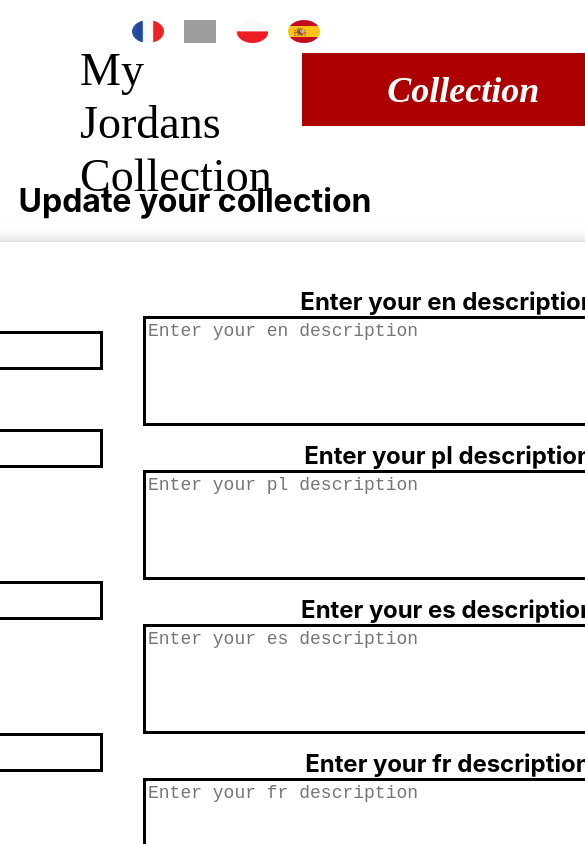
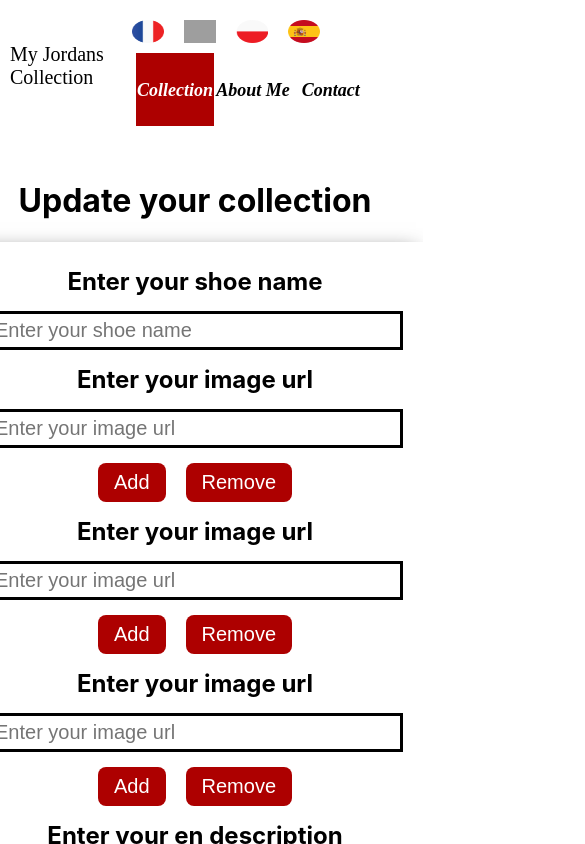
Before and after one commit to Jaroslaw-Bak/jordany, a React (Create React App) app: page /admin in a window 390 px wide. Shown: the top 844 px of the page, 585 px wide, since content can reach past the window. Built offline with nearby package versions, Linux system fonts and the light colour scheme; sample sign-in values are in the browser's storage; grey boxes are pictures that could not be loaded; a web font is replaced by a local one.

Commit message:
last commit

```diff
--- a/src/components/AdminPage.js
+++ b/src/components/AdminPage.js
@@ -18,7 +18,7 @@
   const  handleAddBoot = async () => {
 
     let id;
-    await axios.get("http://localhost:3050/api/shoes/").then(response => {
+    await axios.get("https://sparkling-understood-pyramid.glitch.me/api/shoes/").then(response => {
       id = response.data[response.data.length -1].id
     })
 
@@ -78,8 +78,7 @@
         id: id+1,
         imgs: imgUrl
       }
-
-      axios.post("http://localhost:3050/api/shoes/", boot).then(response => {
+      axios.post("https://sparkling-understood-pyramid.glitch.me/api/shoes/", boot).then(response => {
         if(response.status == 201){
           console.log("boot added")
         }else {
--- a/src/components/AdminSgnIn.js
+++ b/src/components/AdminSgnIn.js
@@ -12,7 +12,7 @@
 
   const handleSubmit = () => {
 
-    axios.post("http://localhost:3050/api/login", { username, password}).then(response => {
+    axios.post("https://sparkling-understood-pyramid.glitch.me/api/login", { username, password}).then(response => {
       if(response.data.isAuthenticated){
         console.log("logged in")
         sessionStorage.setItem("isAuthenticated", "true");
--- a/src/components/Contact.js
+++ b/src/components/Contact.js
@@ -30,7 +30,7 @@
         <label htmlFor="email">{t('Contact.email')}:</label>
         <input value={email} onChange={(e)=> setEmail(e.target.value)} placeholder={t('Contact.placeholders.email')} type="text" id="email" name="name"></input>
         </div>
-        {/* <label htmlFor="message">{t('Contact.message')}</label> */}
+        <label htmlFor="message">{t('Contact.message')}</label>
         <textarea value={message} onChange={(e)=> setMessage(e.target.value)} placeholder={t('Contact.placeholders.message')} id="message" name="message" />
         <button type="submit">{t('Contact.button')}</button>
 
--- a/src/components/Header.js
+++ b/src/components/Header.js
@@ -4,7 +4,6 @@
 import {Link, useHistory} from "react-router-dom";
 import { useTranslation } from "react-i18next";
 import fr from '../images/fr.png';
-import it from '../images/it.png';
 import pl from '../images/pl.png';
 import sp from '../images/sp.png';
 import { useUpdateLanguage } from "./LanguageContext";
--- a/src/components/Home.js
+++ b/src/components/Home.js
@@ -8,7 +8,7 @@
 
 
   useEffect(() => {
-    axios.get("http://localhost:3050/api/shoes/").then(response => {
+    axios.get("https://sparkling-understood-pyramid.glitch.me/api/shoes/").then(response => {
       setShoes(response.data)
   });
 
--- a/src/components/SingleBootPage.js
+++ b/src/components/SingleBootPage.js
@@ -30,7 +30,7 @@
   }, [id])
 
   const fetchBoot = ()=> {
-    axios.get("http://localhost:3050/api/shoe/", {  params: {_id: parseInt(id)}  }).then(response => {
+    axios.get("https://sparkling-understood-pyramid.glitch.me/api/shoe/", {  params: {_id: parseInt(id)}  }).then(response => {
       setBoot(response.data)
       setImages(response.data[0].imgs)
     });
@@ -43,7 +43,7 @@
 
   const addComment =() => {
     if(commentUsername.length >= 3 && commentContent.length >= 3){
-      axios.post("http://localhost:3050/api/shoeup/", {_id: id, comment: { name: commentUsername, comment: commentContent}}).then(
+      axios.post("https://sparkling-understood-pyramid.glitch.me/api/shoeup/", {_id: id, comment: { name: commentUsername, comment: commentContent}}).then(
         response => {
           console.log(response);
           setShowAddCommentBox(!showAddCommentBox);
--- a/src/stylesheets/adminPage.css
+++ b/src/stylesheets/adminPage.css
@@ -78,3 +78,29 @@
   border: 3px solid #000;
   font-size: 18px;
 }
+
+@media (max-width: 1200px) {
+  .adminPage-container {
+    flex-direction: column;
+    padding: 10px;
+    align-items: center;
+  }
+
+  .adminPage textarea {
+    min-width: 400px;
+  }
+
+  .adminPage input {
+    min-width: 400px;
+  }
+
+  .adminPage-rightSide {
+    margin-left: 10px;
+    margin-right: 10px;
+  }
+
+  .adminPage-leftSide {
+    margin-left: 10px;
+    margin-right: 10px;
+  }
+}
--- a/src/stylesheets/header.css
+++ b/src/stylesheets/header.css
@@ -80,3 +80,19 @@
 .header-crimson div {
   color: #fff;
 }
+
+@media (max-width: 1400px) {
+  .header-logo {
+    font-size: 20px;
+    margin-left: 10px;
+  }
+
+  .header-right-side-nav {
+    width: 60vw;
+  }
+
+  .header-right-side-nav div {
+    font-size: 18px;
+    padding: 0;
+  }
+}
--- a/src/stylesheets/singlebootpage.css
+++ b/src/stylesheets/singlebootpage.css
@@ -131,3 +131,18 @@
   font-weight: bold;
   margin: 10px 0;
 }
+
+@media (max-width: 1400px) {
+  .singlebootpage-container {
+    flex-direction: column;
+  }
+
+  .singlebootpage-rightside p {
+    font-size: 16px;
+    width: 90vw;
+  }
+
+  .singlebootpage-rightside h1 {
+    font-size: 20px;
+  }
+}
```
